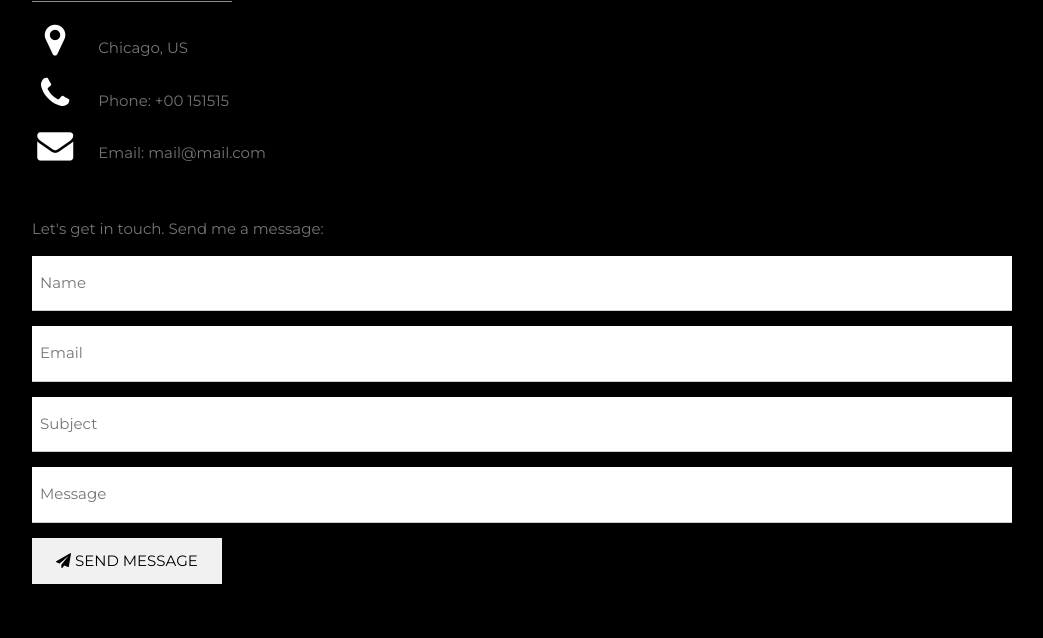
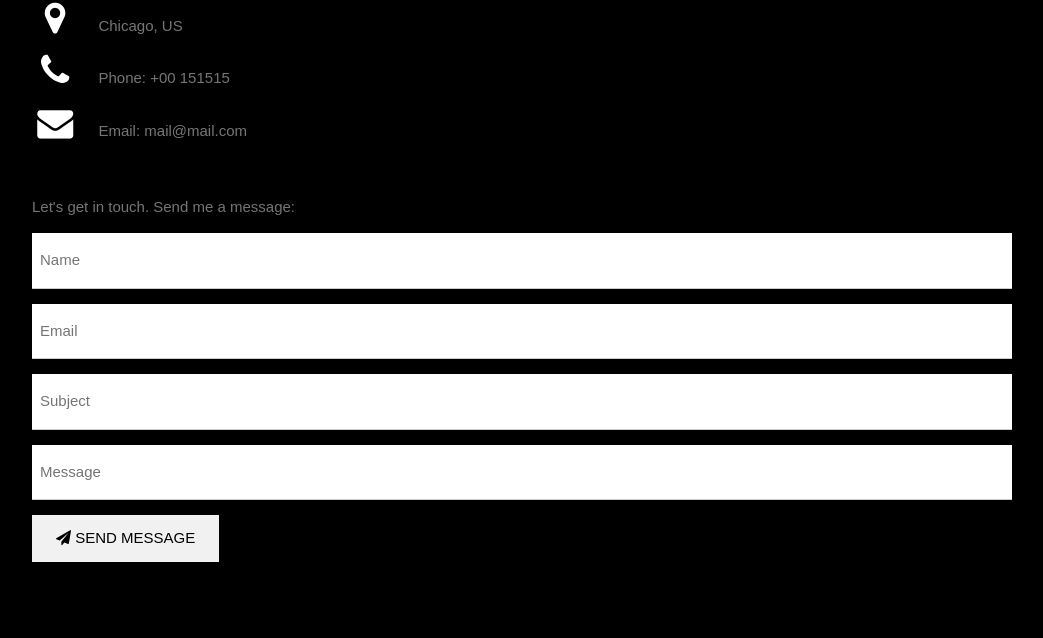
Before and after one commit to GSlaw/GS_Personal_Website, a plain HTML site: page index.html in a window 1280 px wide. Shown: the part 2534-3172 px from the top of the page, without its empty margins (158-1201 px from the left). Drawn offline with nearby package versions, Linux system fonts and the light colour scheme; a web font is replaced by a local one.

Commit message:
Update index.html

```diff
--- a/index.html
+++ b/index.html
@@ -3,8 +3,8 @@
 <title>Gerhardt</title>
 <meta charset="UTF-8">
 <meta name="viewport" content="width=device-width, initial-scale=1">
-<link rel="stylesheet" href="https://www.w3schools.com/w3css/4/w3.css">
-<link rel="stylesheet" href="https://fonts.googleapis.com/css?family=Montserrat">
+<link rel="stylesheet" href="Style_Sheet_1.css">
+<link rel="stylesheet" href="Style_Sheet_2.css">
 <link rel="stylesheet" href="https://cdnjs.cloudflare.com/ajax/libs/font-awesome/4.7.0/css/font-awesome.min.css">
 <style>
 body, h1,h2,h3,h4,h5,h6 {font-family: "Montserrat", sans-serif}
```
